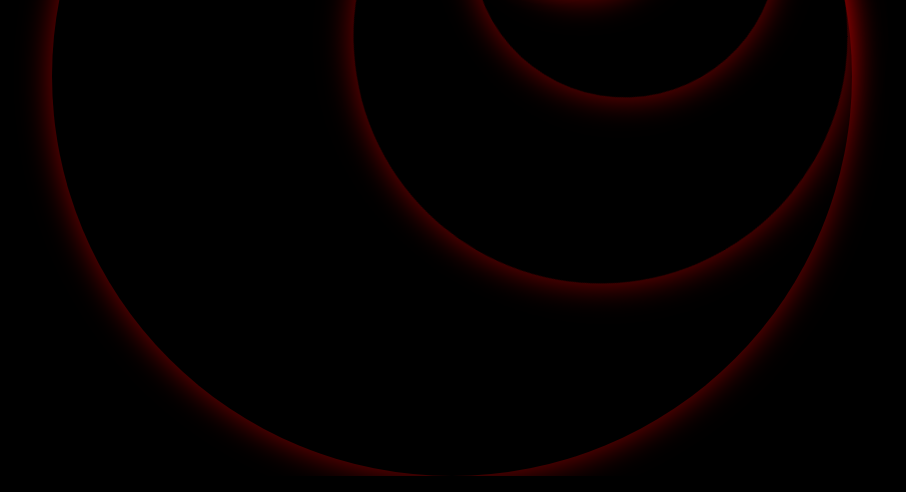
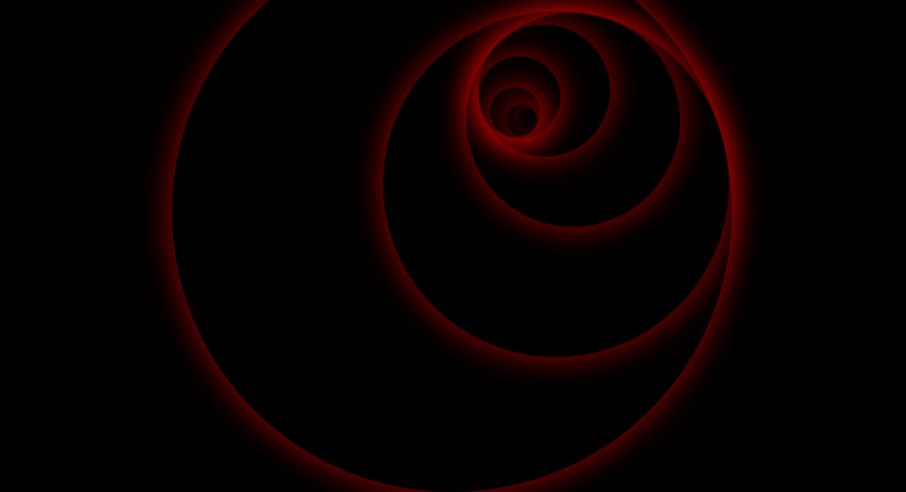
Before and after one commit to hrvojejake/krugovi-css, a plain HTML site: page index.html in a window 1280 px wide. Shown: the part 379-871 px from the top of the page, without its empty margins (188-1094 px from the left). Drawn offline with Linux system fonts and the light colour scheme.

Commit message:
izmjena za ekrane

```diff
--- a/index.html
+++ b/index.html
@@ -34,22 +34,25 @@
         </div>
 
         <style>
-            body {
-                background-color: black;
-            }
-            * {
+             * {
                 box-sizing: border-box;
                 text-align: center;
                 margin: auto;
             }
+            body {
+                background-color: black;
+                height: 100vh;
+                padding-top: 20%;
+            }
+
             .circle {
                 border-radius: 50%;
-                box-shadow: 0 0 2em rgb(255,0,0,0.5);
+                box-shadow: 0 0 2em rgb(255,0,0,0.6);
                 display: flex;
                 justify-content: center;
                 align-items: center;
-                width: 50em;
-                height: 50em;
+                width: 70vw;
+                height: 70vw;
                 transform-origin: 50%;
                 position: relative;
             }
@@ -76,6 +79,13 @@
                     transform: rotate(1turn) translate(22%, 22%)
                 }
             }
+
+            @media screen and (min-width: 62em){
+                .circle {
+                    width: 70vh;
+                    height: 70vh;
+                }
+            }
         </style>
 
     </body>
```
